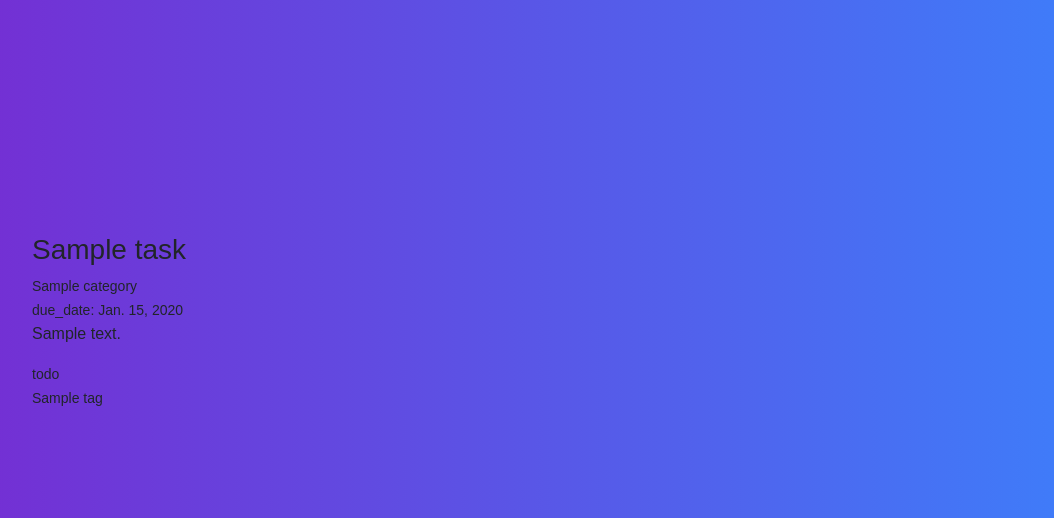
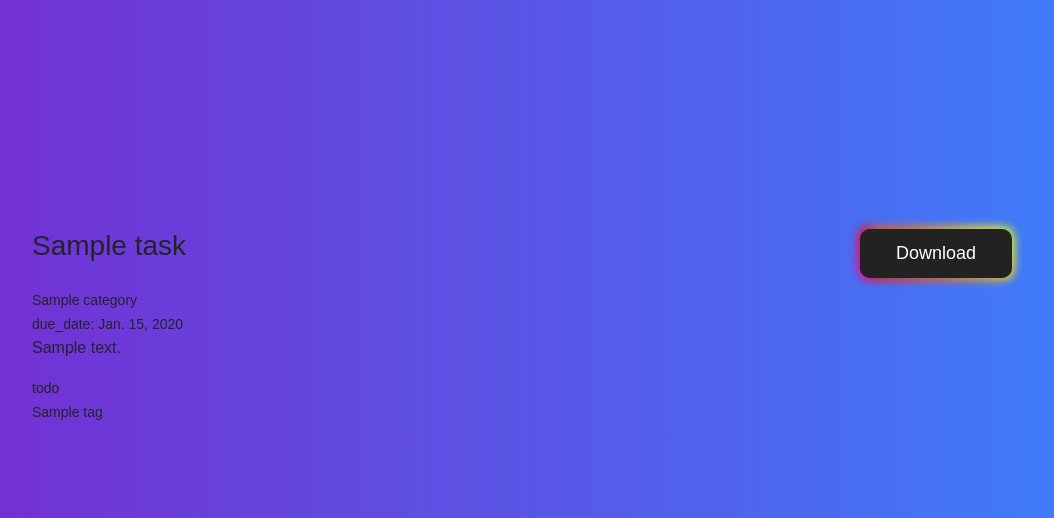
Before and after one commit to ffarzam/HW-98, a Django app: page /tasks/1/ in a window 1280 px wide. Shown: the part 71-589 px from the top of the page, without its empty margins (118-1172 px from the left). Run offline with Django 4.2, Linux system fonts and the light colour scheme; tables that the repository leaves empty hold one stand-in row (values such as "Sample post"); some libraries are stand-ins or nearby versions.

Commit message:
Updating task_details.html

```diff
--- a/HW15/TaskManagement/templates/task_details.html
+++ b/HW15/TaskManagement/templates/task_details.html
@@ -2,7 +2,15 @@
 {% block title %} Tasky {%endblock%}
 {% block content %}
 <div style="margin-top: 30px;padding-left:150px;margin-bottom: 20px;" >
-    <h3>{{task.title}}</h3>
+
+    <div class="d-flex justify-content-between"
+     style="margin-top: 10px;padding-right:150px;margin-bottom: 10px;">
+        <h3>{{task.title}}</h3>
+        {%if task.file %}
+        <a href="{% url 'download_file' path %}"> <button class="button-85" role="button">Download</button></a>
+        {% endif %}
+    </div>
+
     <small>{{task.category}}</small><br>
     <small>due_date: {{task.due_date}}</small>
     <p>{{task.description}}</p>
```
